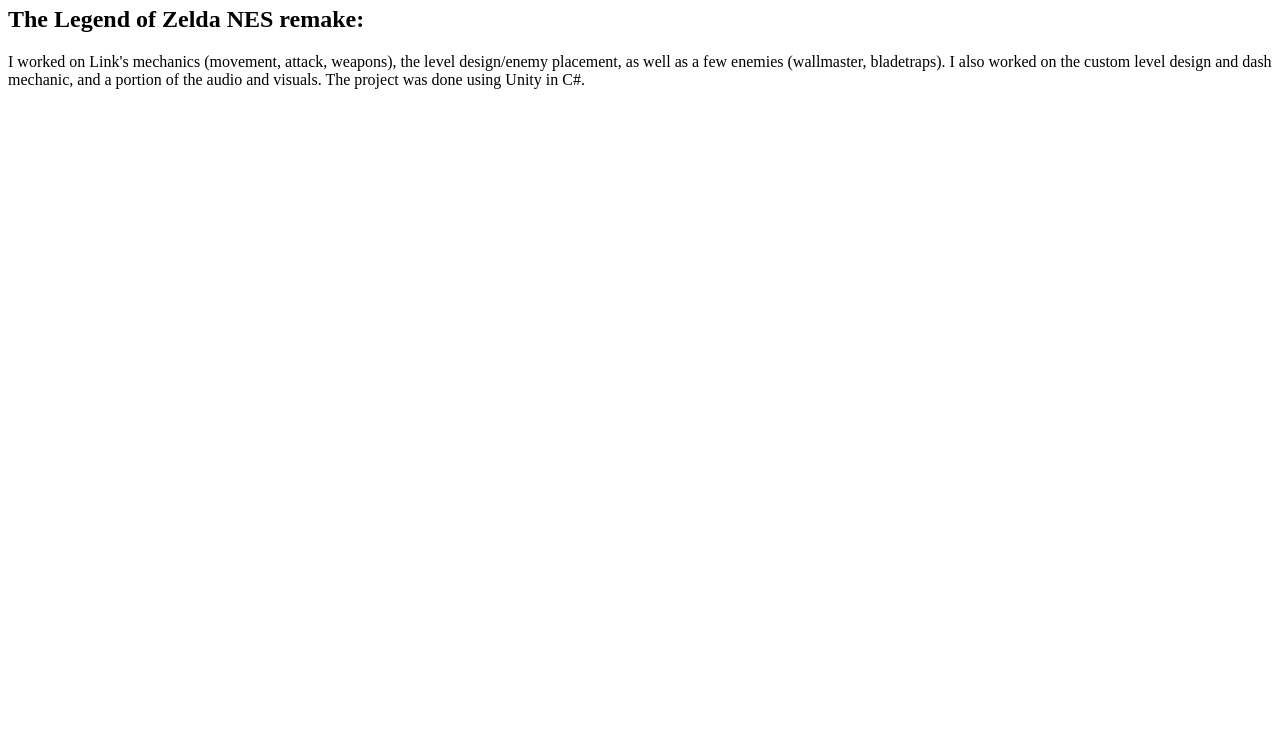
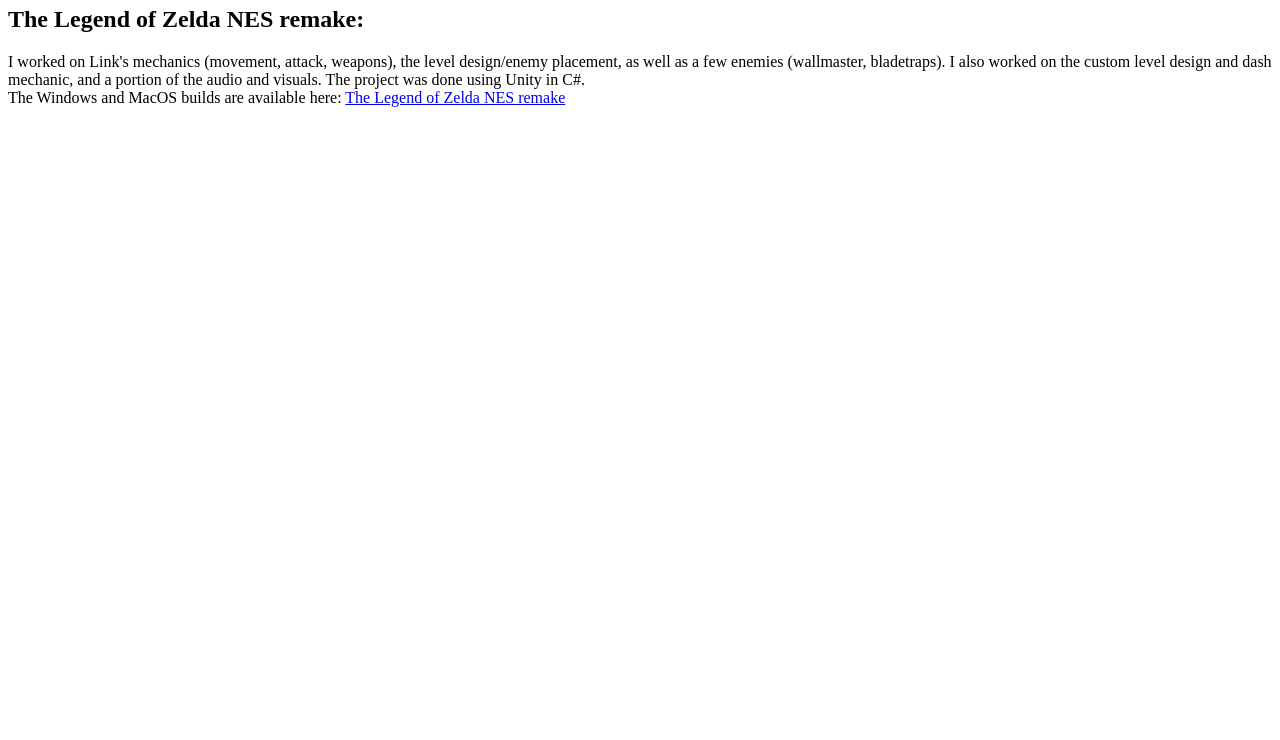
Before and after one commit to JoelHuangZeEn/portfolio, a plain HTML site: page index.html in a window 1280 px wide. Shown: the part 60-800 px from the top of the page. Drawn offline with Linux system fonts and the light colour scheme.

Commit message:
added builds link

```diff
--- a/index.html
+++ b/index.html
@@ -10,6 +10,10 @@
             I also worked on the custom level design and dash mechanic, and a portion of the audio and visuals.
 
             The project was done using Unity in C#.
+
+            <br/>
+            The Windows and MacOS builds are available here:
+            <a href="https://github.com/JoelHuangZeEn/portfolio/blob/5414d2d68673be58445897be42844e81953b54f8/zelda_remake_dasher.zip">The Legend of Zelda NES remake</a>
         </p>
     </body>
 </html>
```
